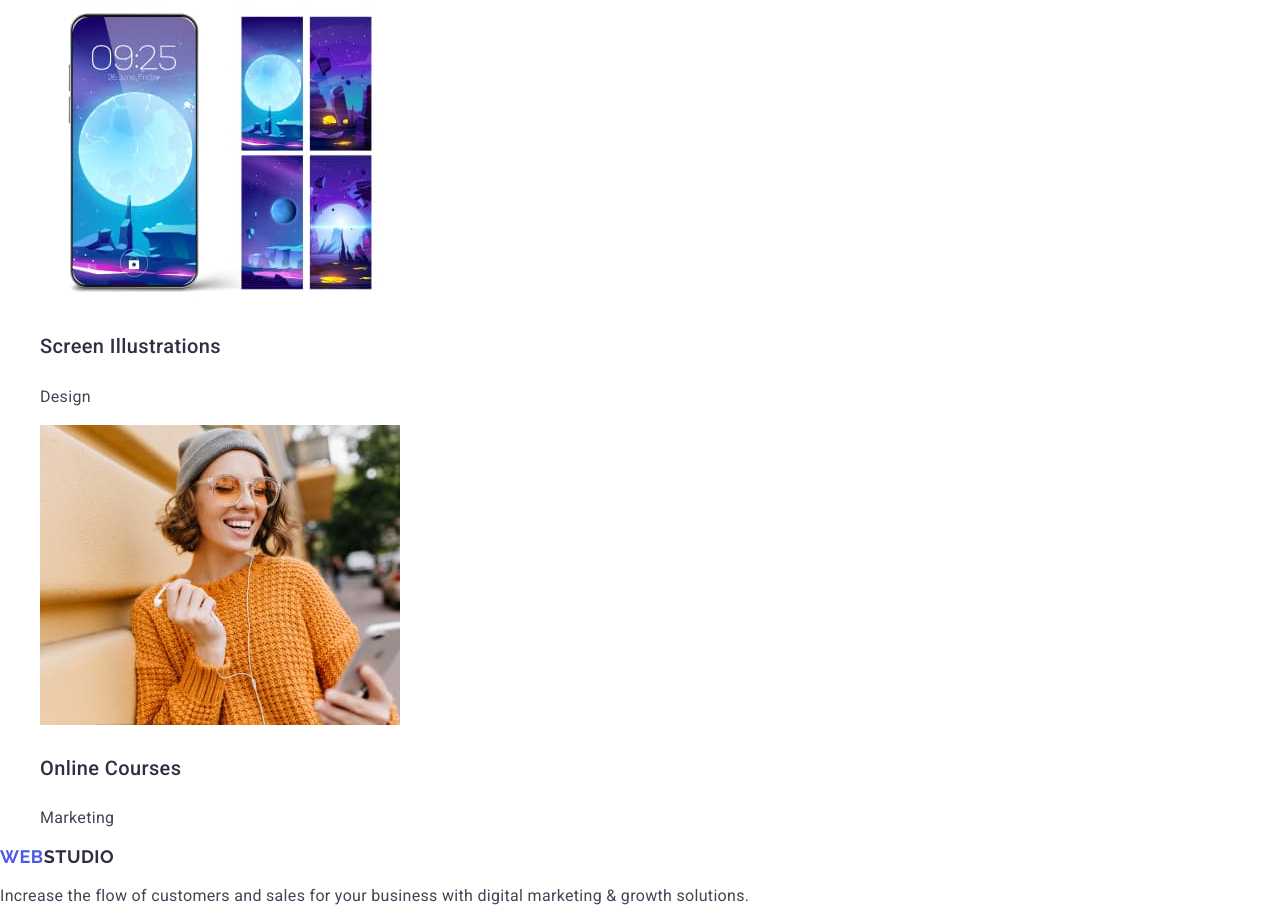
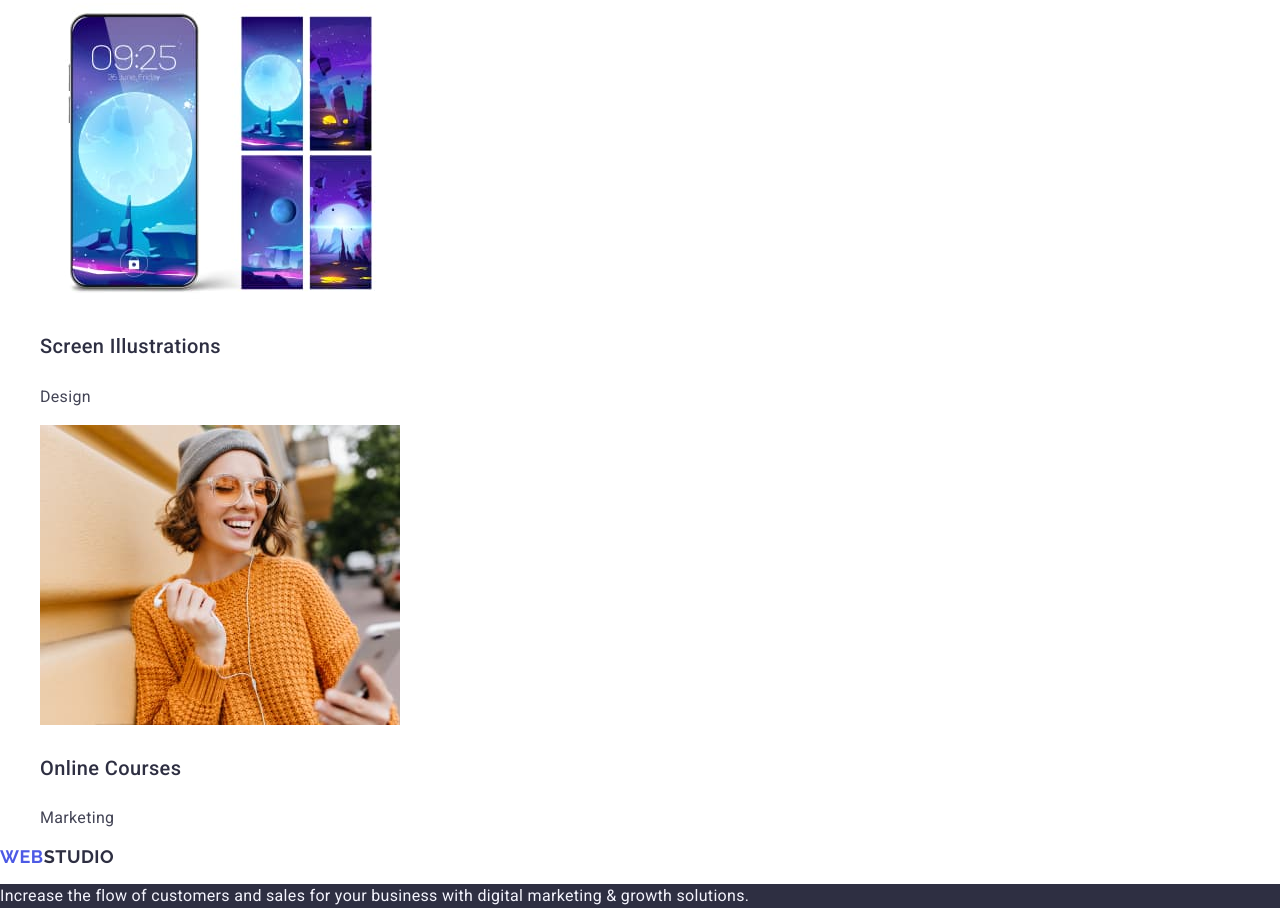
Before and after one commit to Greta-999/Greta-999-goit-markup-hw-02, a plain HTML site: page index.html in a window 1280 px wide. Shown: the part 4043-4967 px from the top of the page. Drawn offline with nearby package versions, Linux system fonts and the light colour scheme.

Commit message:
background

```diff
--- a/css/styles.css
+++ b/css/styles.css
@@ -127,4 +127,6 @@ li {
   font-size: 16px;
   line-height: 1.5;
   letter-spacing: 0.02em;
+  color: #f4f4fd;
+  background: #2e2f42;
 }
```
